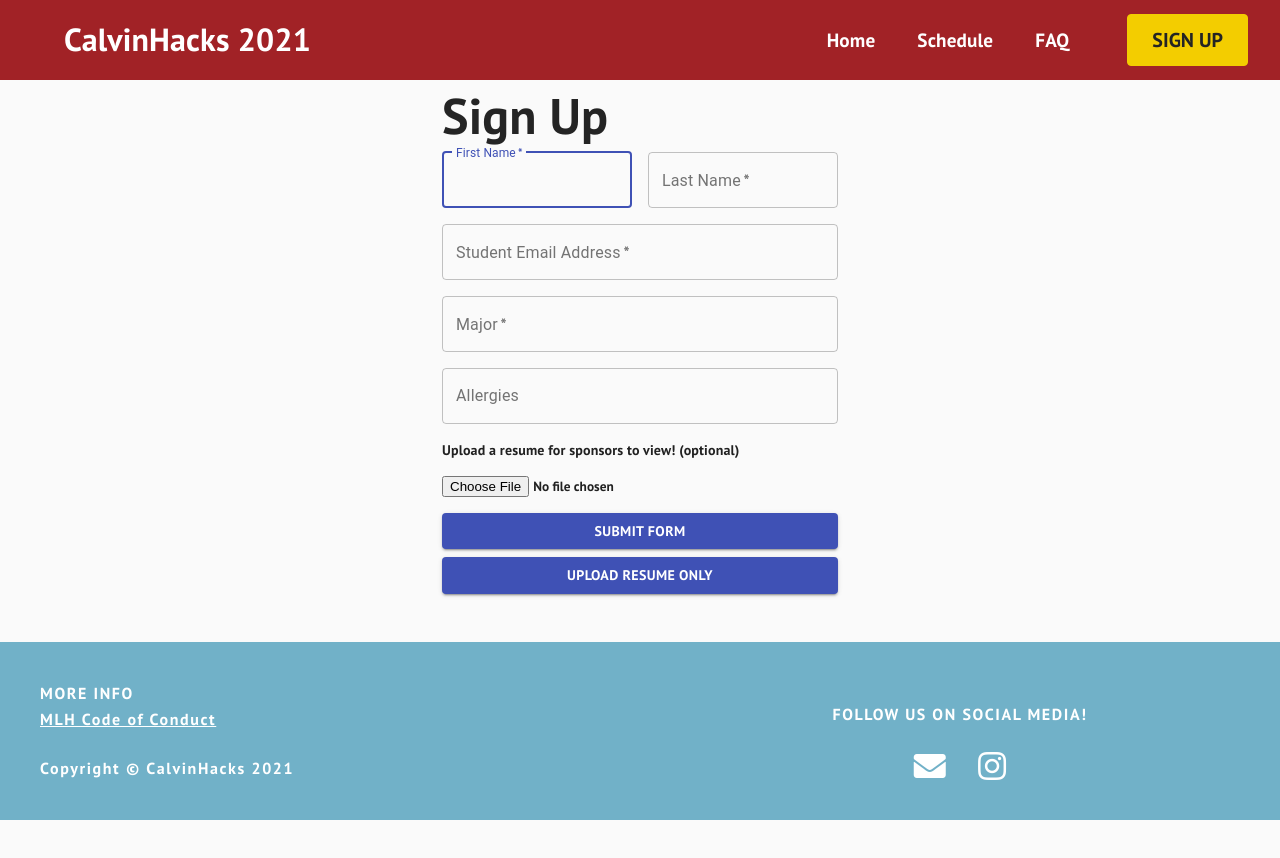
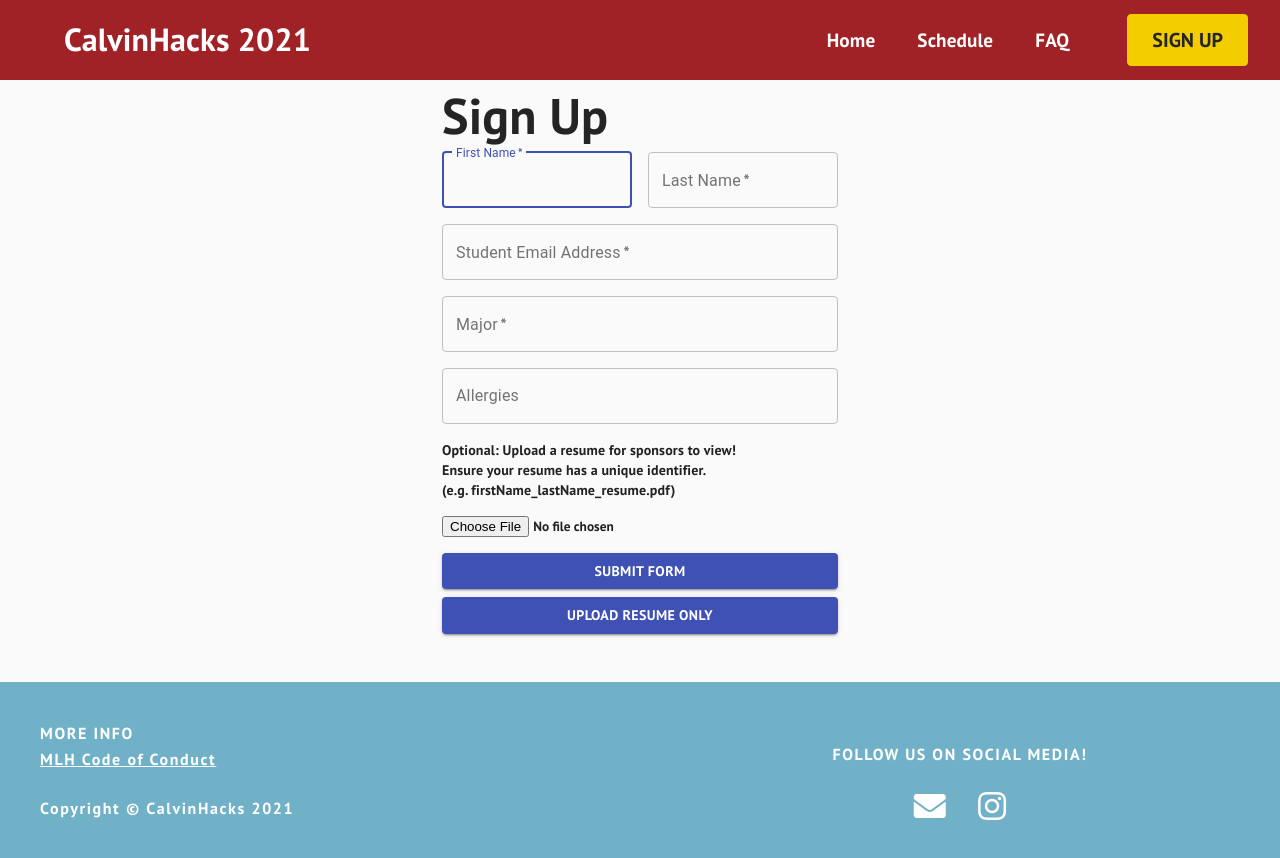
Before and after one commit to CalvinHacks/calvinhacks-2021, a React (Create React App) app: page /#/sign-up in a window 1280 px wide. Before the commit the page ends 820 px from the top, so only its background shows below. Built offline with nearby package versions, Linux system fonts and the light colour scheme.

Commit message:
Fixed bug where resume wasn't being uploaded

```diff
--- a/src/components/signUpForm.jsx
+++ b/src/components/signUpForm.jsx
@@ -147,6 +147,19 @@ class submitForm extends Component {
         }
       });
 
+    // upload files to the firebase storage
+    if (this.state.fileName !== "") {
+      // Checks if user has uploaded any files
+      const file = this.state.fileName;
+      let date = new Date();
+      let numSeconds = date.getHours() * 3600 + date.getMinutes() * 60 + date.getSeconds();
+      let hash = Math.floor(Math.random() * numSeconds);
+      const fileRef = storage.child(hash + "_" + file.name);
+      fileRef.put(file).then((snapshot) => {
+        alert("Resume successfully uploaded!");
+      });
+    }
+
     // Resets state object after sending information to the firebase
     this.setState({
       firstName: "",
@@ -160,16 +173,6 @@ class submitForm extends Component {
       showCheckbox: false,
       // showShirtOption: false,
     });
-
-    // upload files to the firebase storage
-    if (this.state.fileName !== "") {
-      // Checks if user has uploaded any files
-      const file = this.state.fileName;
-      const fileRef = storage.child(file.name);
-      fileRef.put(file).then((snapshot) => {
-        alert("Resume successfully uploaded!");
-      });
-    }
     // if(noError){
     //   alert("Thank you for signing up for CalvinHacks 2021!")
     // }
@@ -185,7 +188,10 @@ class submitForm extends Component {
     // upload files to the firebase storage
     if (this.state.fileName !== ''){ // Checks if use have uploaded any files
       const file = this.state.fileName;
-      const fileRef = storage.child(file.name);
+      let date = new Date();
+      let numSeconds = date.getHours() * 3600 + date.getMinutes() * 60 + date.getSeconds();
+      let hash = Math.floor(Math.random() * numSeconds);
+      const fileRef = storage.child(hash + "_" + file.name);
       fileRef.put(file).then((snapshot) => {
         alert("Resume successfully uploaded!")
       })
@@ -336,7 +342,9 @@ class submitForm extends Component {
                 )} */}
 
                 <Grid item>
-                  <p>Upload a resume for sponsors to view! (optional)</p>
+                  <p>Optional: Upload a resume for sponsors to view!</p>
+                  <p>Ensure your resume has a unique identifier.</p>
+                  <p>(e.g. firstName_lastName_resume.pdf)</p>
                 </Grid>
                 <Grid item xs={12}>
                   <input type="file" onChange={this.onChange} />
```
